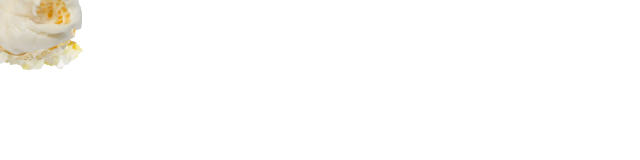
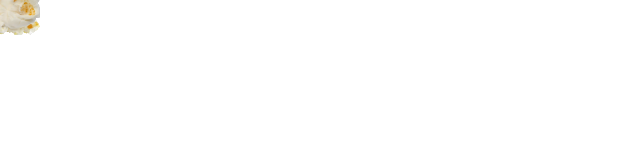
Before and after one commit to joanassobral/DrawingTest, a plain HTML site: page index.html in a window 1280 px wide. Shown: the whole page, without its empty margins (0-640 px from the left). Drawn offline with Linux system fonts and the light colour scheme.

Commit message:
Update CSS
Change image size.

```diff
--- a/styles.css
+++ b/styles.css
@@ -9,6 +9,6 @@ body{
 
 img{
     position: absolute;
-    height: 10vw;
+    width: 5vw;
     transform: translate(-50%,-50%);
 }
```
